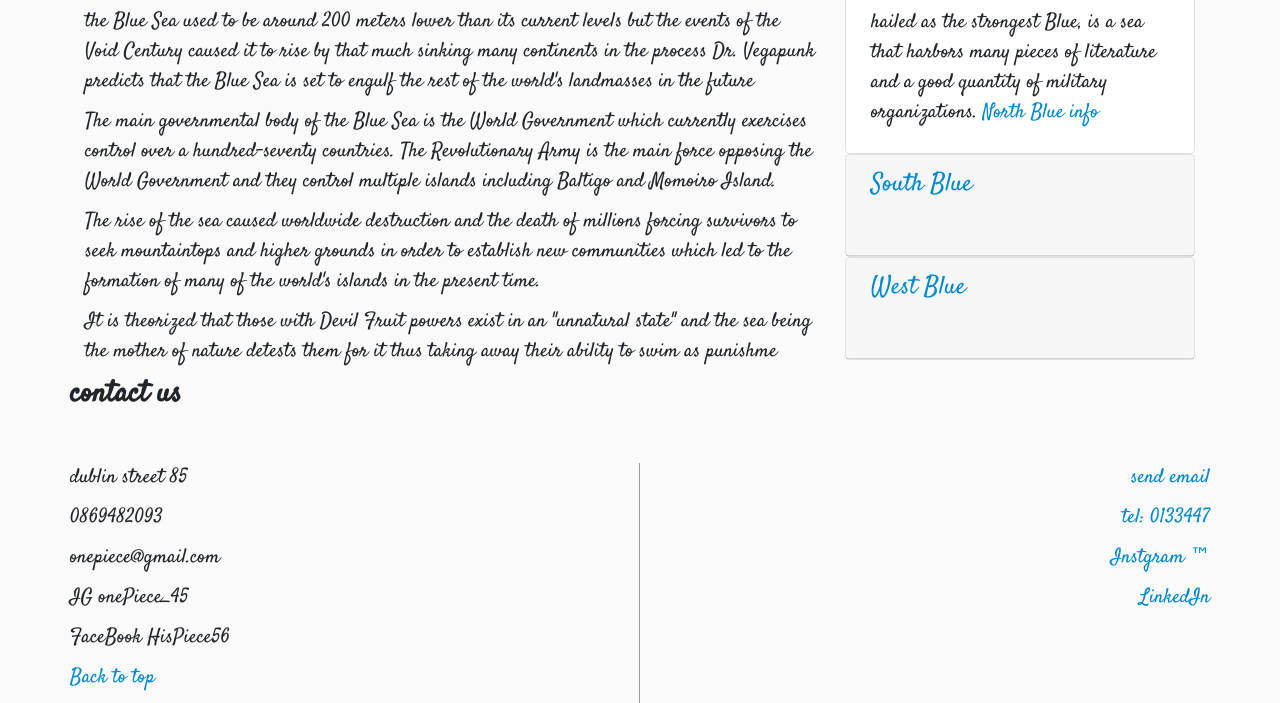
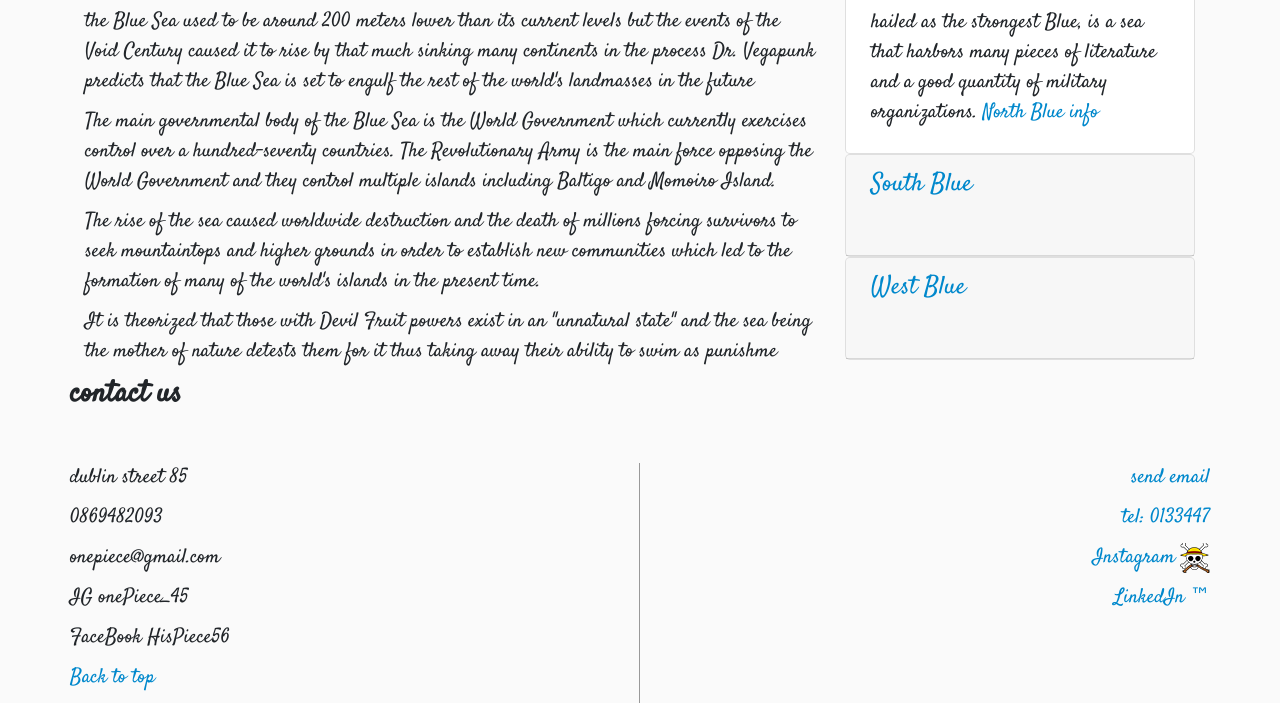
Before and after one commit to gabrielweb25/onepiece, a plain HTML site: page sea.html in a window 1280 px wide. Shown: the part 582-1285 px from the top of the page. Drawn offline with Linux system fonts and the light colour scheme.

Commit message:
Update sea.html

```diff
--- a/sea.html
+++ b/sea.html
@@ -142,8 +142,8 @@
       <div class="footerR col-sm-12 col-lg-6">
         <p><a href="mailto:bac@kwth.ie "> send email </a></p>
         <p><a href="tel:01524279" >tel: 0133447</a></p>
-        <p><a href="https://www.instagram.com/" target= "_blank">Instgram &trade;</a></p>
-        <p><a href="https://www.linkedin.com">LinkedIn</a></p>
+        <p class="opi"><a href="https://www.instagram.com/onepieceanimeofficial/?hl=en" target= "_blank">Instagram </a></p>
+        <p><a href="https://www.linkedin.com">LinkedIn &trade;</a></p>
       </div>
 
 
```
